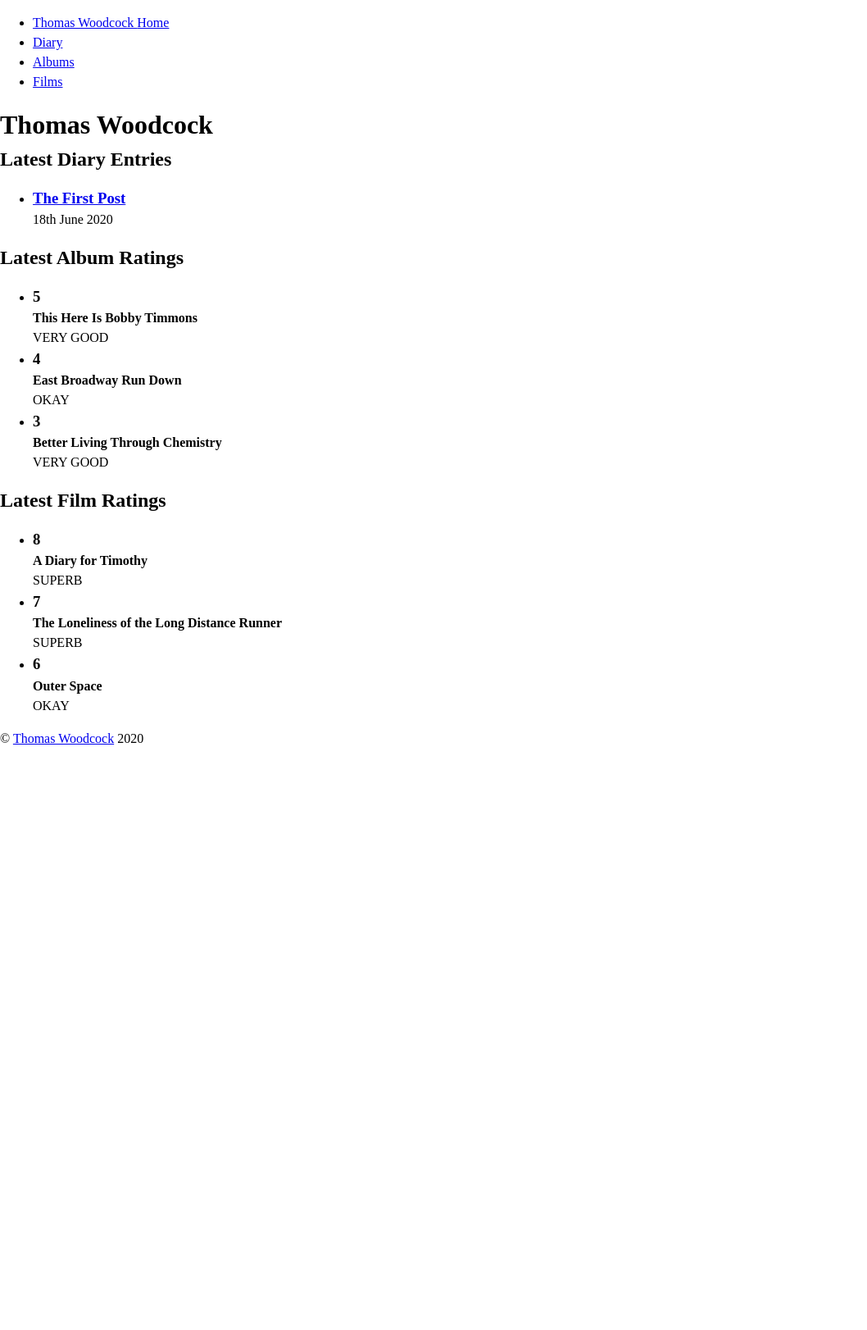
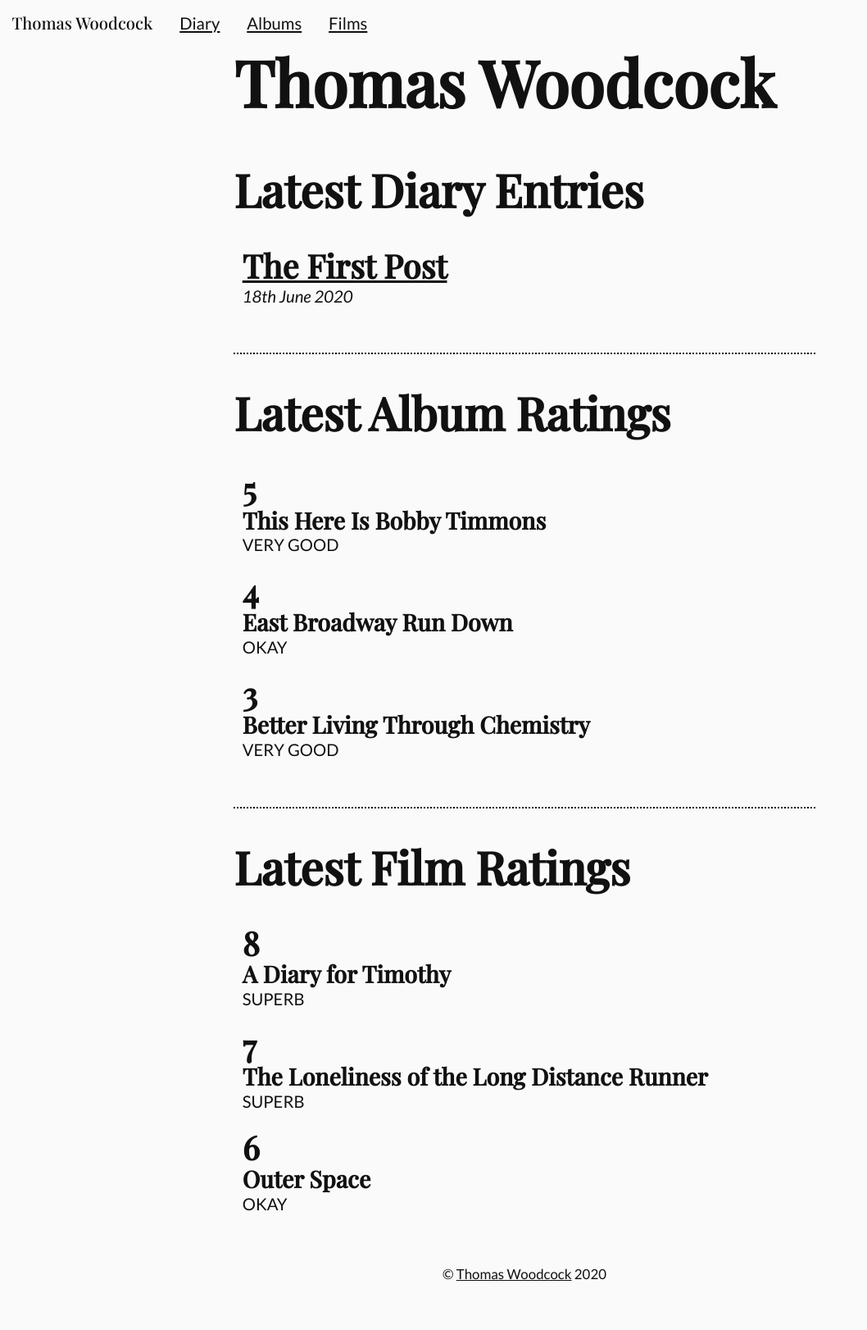
Before and after one commit to thomaswoodcock/thomaswoodcock.github.io, a Jekyll site: the page built from index.html, in a window 1280 px wide. Shown: the whole page at 82% size, without its empty margins (0-1058 px from the left). Built offline with Jekyll 4.4.1, drawn with Linux system fonts in a browser that asks for light colours; before the commit the page ends 913 px from its top, so only the background shows below that.

Commit message:
Updates style

```diff
--- a/_includes/footer.html
+++ b/_includes/footer.html
@@ -1,6 +1,8 @@
 <footer>
   <p>
-    &copy; <a href="https://github.com/thomaswoodcock">Thomas Woodcock</a> {{
-    "now" | date: "%Y" }}
+    <small>
+      &copy; <a href="https://github.com/thomaswoodcock">Thomas Woodcock</a> {{
+      "now" | date: "%Y" }}
+    </small>
   </p>
 </footer>
--- a/_includes/head.html
+++ b/_includes/head.html
@@ -10,6 +10,5 @@
     href="https://fonts.googleapis.com/css2?family=Lato:ital@0;1&display=swap"
     rel="stylesheet"
   />
-  <link rel="stylesheet" type="text/css" href="/css/reset.css" />
   <link rel="stylesheet" type="text/css" href="/css/main.css" />
 </head>
--- a/css/main.css
+++ b/css/main.css
@@ -1,106 +1,168 @@
-/* html {
-  font-family: "Lato", sans-serif;
-  font-size: calc(1em + 0.2vw + 0.2vh);
-  color: #111111;
-  background-color: #fefefe;
-  font-weight: 400;
+:root {
+  --color-dark: #111111;
+  --color-light: #fafafa;
+  --font-sans: "Lato", sans-serif;
+  --font-serif: "Playfair Display", serif;
+  --line-height: var(--ratio);
+  --line-height-small: calc(0.8 * var(--ratio));
+  --ratio: 1.4;
+  --s-5: calc(
+    var(--s0) / var(--ratio) / var(--ratio) / var(--ratio) / var(--ratio) /
+      var(--ratio)
+  );
+  --s-4: calc(
+    var(--s0) / var(--ratio) / var(--ratio) / var(--ratio) / var(--ratio)
+  );
+  --s-3: calc(var(--s0) / var(--ratio) / var(--ratio) / var(--ratio));
+  --s-2: calc(var(--s0) / var(--ratio) / var(--ratio));
+  --s-1: calc(var(--s0) / var(--ratio));
+  --s0: 1rem;
+  --s1: calc(var(--s0) * var(--ratio));
+  --s2: calc(var(--s0) * var(--ratio) * var(--ratio));
+  --s3: calc(var(--s0) * var(--ratio) * var(--ratio) * var(--ratio));
+  --s4: calc(
+    var(--s0) * var(--ratio) * var(--ratio) * var(--ratio) * var(--ratio)
+  );
+  --s5: calc(
+    var(--s0) * var(--ratio) * var(--ratio) * var(--ratio) * var(--ratio) *
+      var(--ratio)
+  );
+  background-color: var(--color-light);
+  color: var(--color-dark);
+  font-family: var(--font-sans);
+  font-size: calc(0.333vw + 1em);
+  line-height: var(--ratio);
 }
 
-main,
-footer {
-  max-width: 32rem;
-  padding-right: 1.5rem;
-  padding-left: 1.5rem;
-  margin-right: auto;
-  margin-left: auto;
+*,
+:after,
+:before {
+  background-color: inherit;
+  border: 0 solid;
+  box-sizing: border-box;
+  color: inherit;
+  font-family: inherit;
+  margin: 0;
+  overflow-wrap: break-word;
+  padding: 0;
 }
 
-main article article + article {
-  border-top: 2px dotted #111111;
-  margin-top: 2rem;
-  padding-top: 1.5rem;
+@media (prefers-reduced-motion: no-preference) {
+  :root {
+    scroll-behavior: smooth;
+  }
 }
 
-main article article ul {
+nav > ul {
+  list-style: none;
+  padding: var(--s-1);
+  padding-left: 0;
+}
+
+nav > ul > li {
+  display: inline-block;
+  margin-left: var(--s-1);
+  margin-right: var(--s-1);
+}
+
+nav > ul > li:first-child > a {
+  font-family: var(--font-serif);
+  text-decoration: none;
+}
+
+main > * + * {
+  margin-top: var(--s3);
+}
+
+main > article > p {
+  margin-top: var(--s0);
+}
+
+main > article > ul {
   list-style: none;
 }
 
-main article article ul ul {
-  list-style: square;
+main > article > article + article,
+main > article > ul > * + * {
+  border-top: 2px dotted var(--color-dark);
+  margin-top: var(--s3);
+  padding-top: var(--s2);
 }
 
-main article article li + li {
-  padding-top: 1rem;
+main > article > article > ul,
+main > article > ul > li > article > ul {
+  list-style: none;
+  padding-left: var(--s-2);
+  margin-top: var(--s2);
 }
 
-main article article p,
-time {
-  font-size: 0.8rem;
+main > article > ul > li > article > * + * {
+  margin-top: var(--s-1);
 }
 
-nav ul {
-  list-style: none;
-  padding-left: 0;
+main > article > ul > li > article > p > span {
+  font-family: var(--font-serif);
+  padding-left: var(--s-4);
 }
 
-nav ul li {
-  display: inline-block;
-  margin-right: 0.75rem;
-  margin-left: 0.75rem;
+main > article > article > ul > * + *,
+main > article > ul > li > article > ul > li > section > ul {
+  margin-top: var(--s0);
 }
 
-nav ul li:first-child a {
-  text-decoration: none;
+main > article > ul > li > article > ul > li > section > ul {
+  padding-left: var(--s0);
+}
+
+footer,
+main > * {
+  display: block;
+  margin-left: auto;
+  margin-right: auto;
+  max-width: 35rem;
 }
 
 footer {
+  padding: var(--s3);
   text-align: center;
-  font-size: 0.85rem;
-  padding-top: 3rem;
-  padding-bottom: 3rem;
 }
 
 h1,
 h2,
 h3,
-h4,
-nav ul li:first-child a,
-article article p span {
-  font-family: "Playfair Display", serif;
-  font-weight: 500;
+h4 {
+  font-family: var(--font-serif);
+  font-weight: 700;
+  hyphens: auto;
+  line-height: var(--line-height-small);
 }
 
 h1 {
-  font-size: 3rem;
-  padding-bottom: 2rem;
-  line-height: 1;
+  font-size: var(--s4);
 }
 
-a {
-  color: inherit;
+h2 {
+  font-size: var(--s3);
 }
 
-:focus {
-  outline: 0.125rem solid #111111;
-  outline-offset: 0.125rem;
+h3 {
+  font-size: var(--s2);
+}
+
+h4 {
+  font-size: var(--s1);
+}
+
+time {
+  font-style: italic;
 }
 
 .hidden {
+  clip-path: inset(100%) !important;
+  clip: rect(1px, 1px, 1px, 1px) !important;
+  height: 1px !important;
+  overflow: hidden !important;
   position: absolute !important;
-  clip: rect(1px, 1px, 1px, 1px);
-  padding: 0 !important;
-  border: 0 !important;
-  height: 1px !important;
+  white-space: nowrap !important;
   width: 1px !important;
-  overflow: hidden;
 }
-
-@media (max-width: 600px) {
-  nav ul {
-    text-align: center;
-  }
-
-  nav ul li {
-    margin: 0.35rem;
-  }
-} */
```
